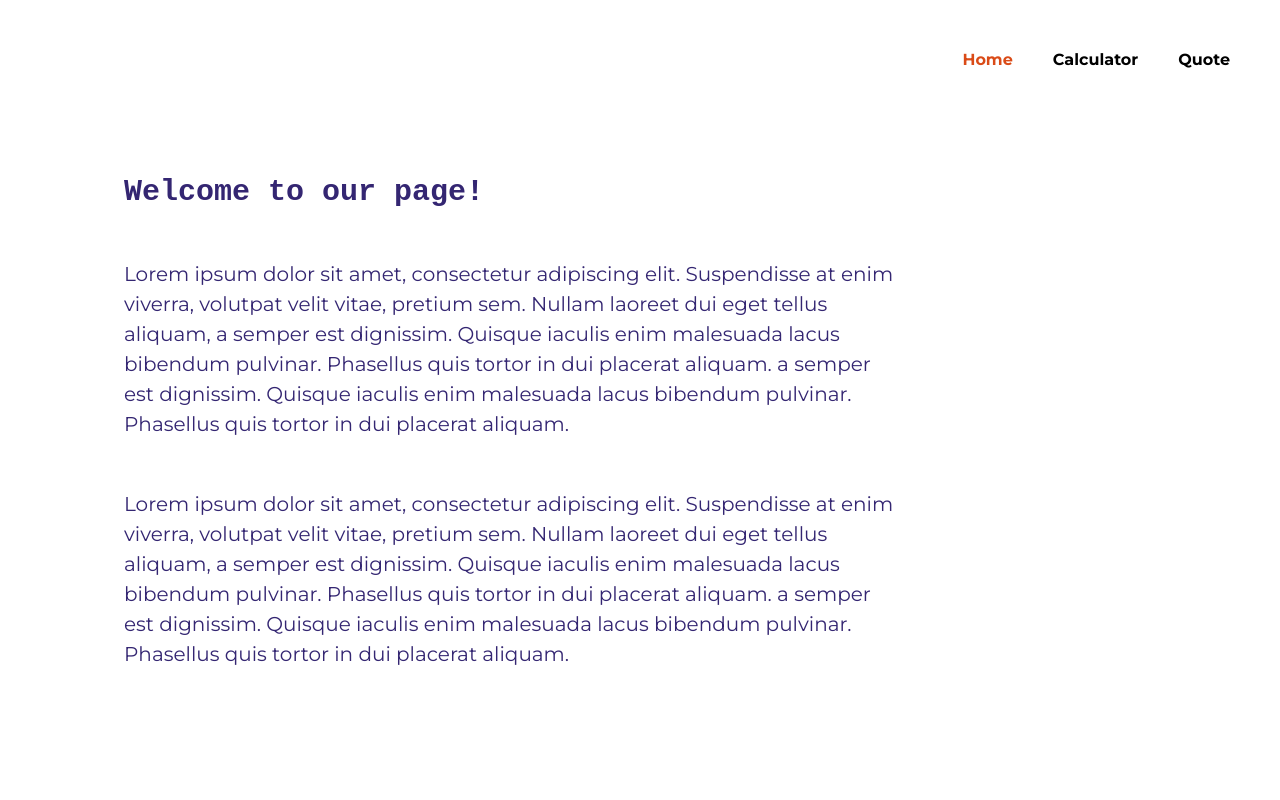
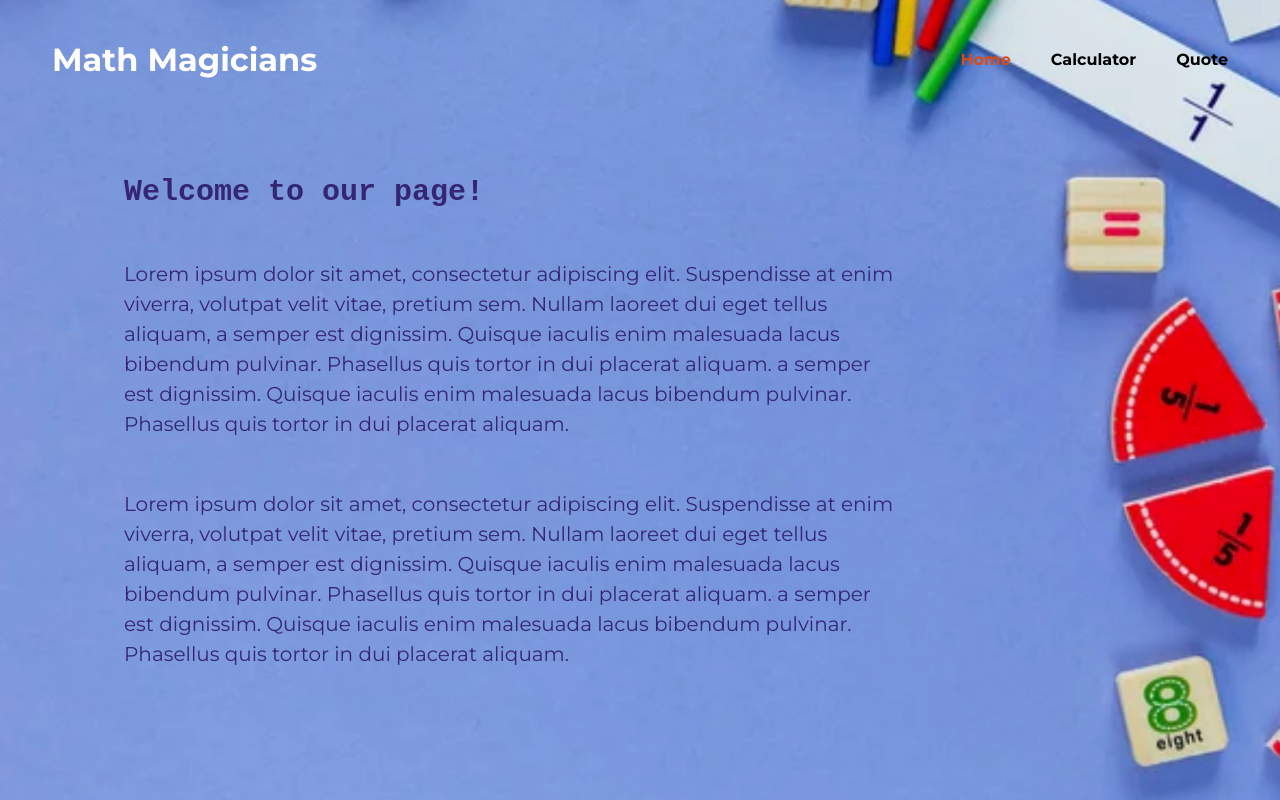
Before and after one commit to shahira-sadat/MathMagicians, a React (Create React App) app: page / in a window 1280 px wide. Built offline with nearby package versions, Linux system fonts and the light colour scheme.

Commit message:
Add background image

```diff
--- a/src/index.css
+++ b/src/index.css
@@ -9,7 +9,7 @@
 html,
 body {
   min-height: 100vh;
-  /* background-image: url(images/bg.png); */
+  background-image: url(images/bg.png);
   background-repeat: no-repeat;
   background-size: cover;
 }
@@ -33,7 +33,7 @@ a {
   display: flex;
   align-items: center;
   justify-content: space-between;
-  padding: 40px 50px;
+  padding: 40px 52px;
 }
 
 .nav-links {
```
